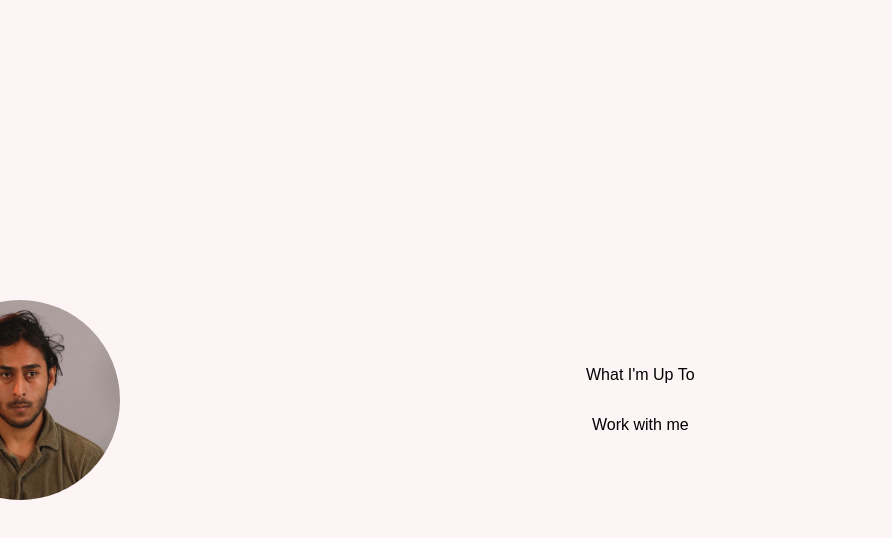
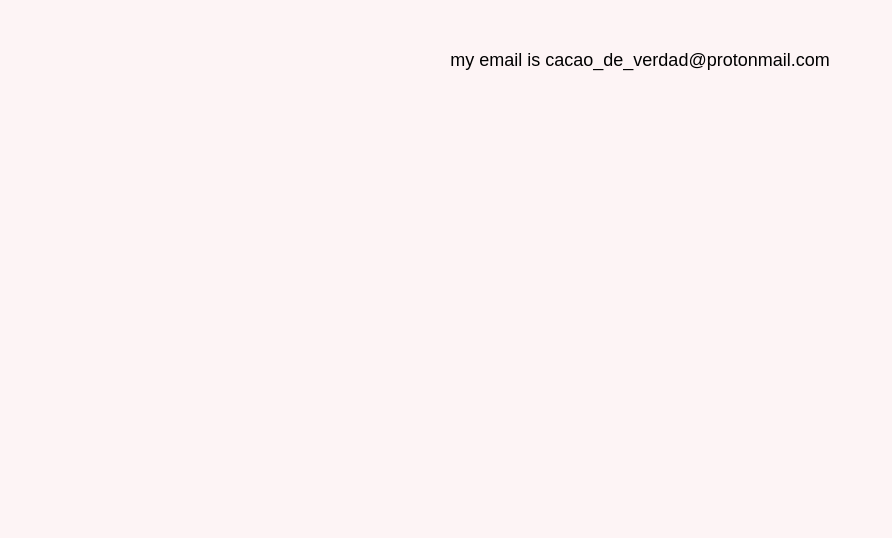
Before and after one commit to Wilfredoo/personal3.0, a React (Create React App) app: page /emailproof in a window 1280 px wide. Before the commit this address led to /. Shown: the top 538 px of the page, without its empty margins (0-892 px from the left). Built offline with nearby package versions, Linux system fonts and the light colour scheme; a web font is replaced by a local one.

Commit message:
email proof

```diff
--- /dev/null
+++ b/src/components/EmailProof.js
@@ -0,0 +1,16 @@
+import React from 'react';
+
+const EmailProof = () => {
+  return (
+    <div style={{
+      padding: '50px',
+      textAlign: 'center',
+      fontSize: '18px',
+      fontFamily: 'Arial, sans-serif'
+    }}>
+      my email is cacao_de_verdad@protonmail.com
+    </div>
+  );
+};
+
+export default EmailProof;
--- a/src/routes.js
+++ b/src/routes.js
@@ -19,6 +19,7 @@ import BatchOrders from './components/Cacao/BatchOrders';
 import SellSheet from './components/AyakuchoSellsheet/AyakuchoSellSheet';
 import TheWoodlandsSellSheet from './components/TheWoodlandsSellsheet/TheWoodlandsSellSheet';
 import HealingIsForgetting from './components/HealingIsForgetting/HealingIsForgetting';
+import EmailProof from './components/EmailProof';
 
 const routes = [
     { path: "/", component: <Home /> },
@@ -26,6 +27,7 @@ const routes = [
     { path: "/acting", component: <Acting /> },
     { path: "/reference_letter", component: <Referenceletter /> },
     { path: "/healingisforgetting", component: <HealingIsForgetting /> },
+    { path: "/emailproof", component: <EmailProof /> },
 
     { path: "/film", component: <Film /> },
     { path: "/filmequipment", component: <FilmEquipment /> },
```
